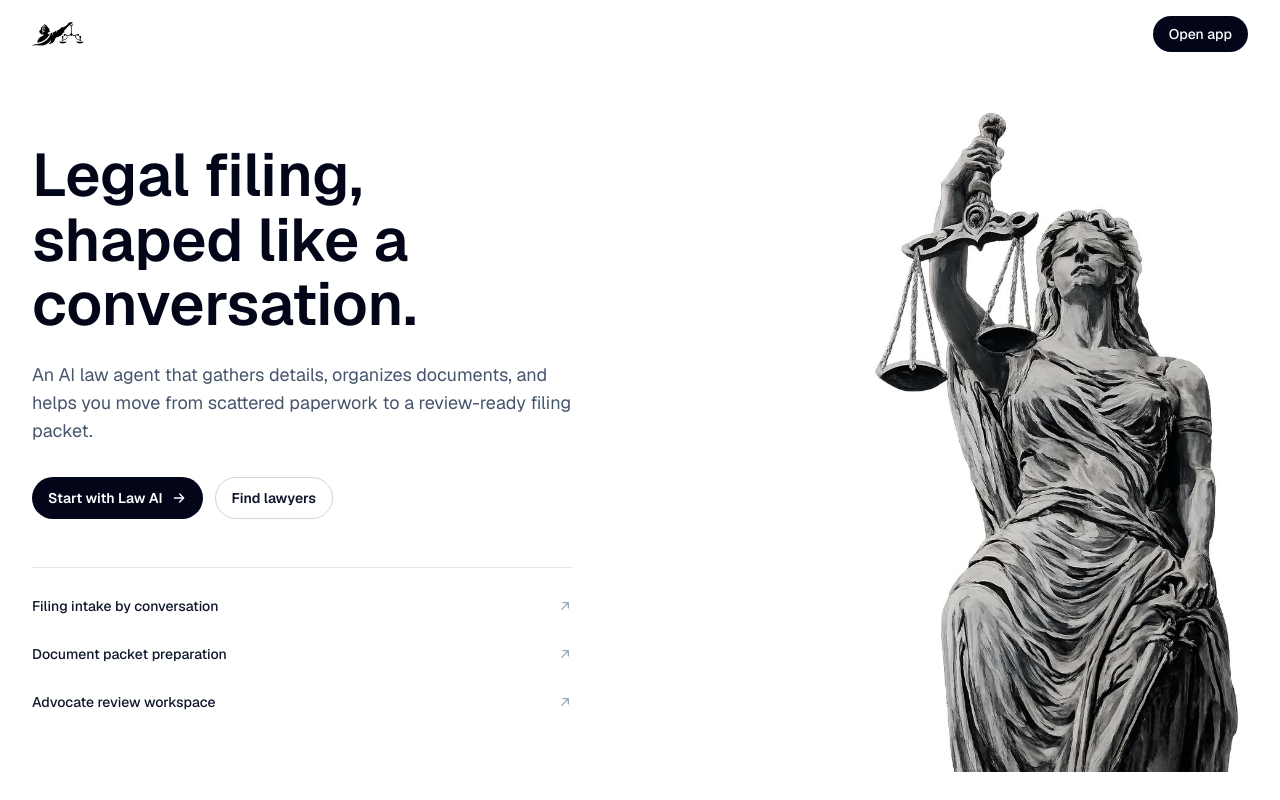
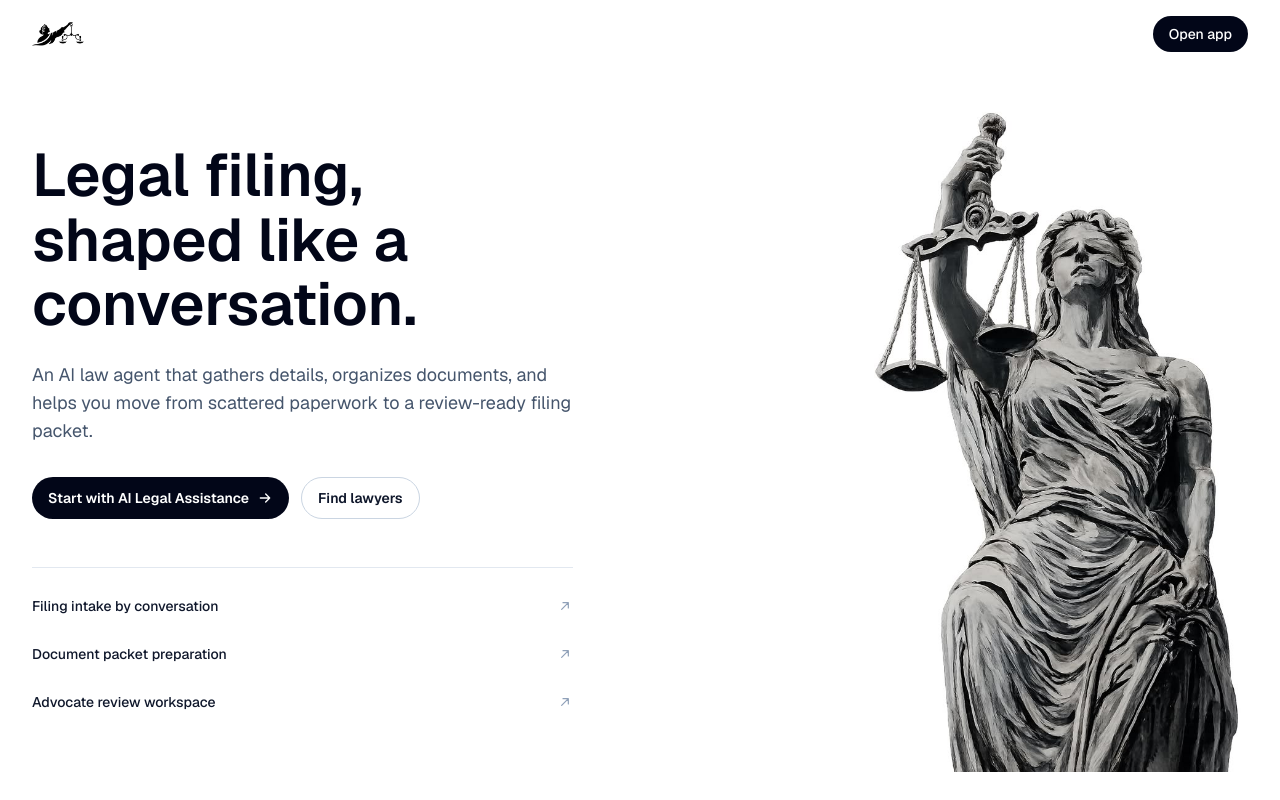
Before and after one commit to farzeenilyaszargar/Caseway, a Next.js app: page / in a window 1280 px wide. Built offline with nearby package versions, Linux system fonts and the light colour scheme; no server answers.

Commit message:
Rename Law AI label

```diff
--- a/app/assistant/page.tsx
+++ b/app/assistant/page.tsx
@@ -694,7 +694,7 @@ export default function AssistantPage() {
   const headerToggle = (
     <div className="grid w-full grid-cols-2 rounded-full border border-slate-200/80 bg-white/92 p-0.5 sm:w-[320px]">
       {[
-        ["agent", "Law AI"],
+        ["agent", "AI Legal Assistance"],
         ["lawyers", "Find Lawyers"],
       ].map(([value, label]) => (
         <button
@@ -737,7 +737,7 @@ export default function AssistantPage() {
         {mode === "agent" ? (
           <div className="mx-auto flex min-h-0 w-full max-w-4xl flex-1 overflow-hidden">
             <div className="flex min-h-0 w-full flex-col overflow-hidden rounded-lg bg-white ring-1 ring-slate-200/75">
-              <h1 className="sr-only">Law AI</h1>
+              <h1 className="sr-only">AI Legal Assistance</h1>
               <div className="relative min-h-0 flex-1 overflow-y-auto bg-white px-3 py-6 sm:px-6">
                 {noChatStarted ? (
                   <div className="pointer-events-none absolute inset-0 grid place-items-center px-6">
--- a/app/lawyers/[id]/page.tsx
+++ b/app/lawyers/[id]/page.tsx
@@ -6,7 +6,7 @@ const caseDocuments = [
   {
     name: "Filing packet draft.pdf",
     status: "Ready for review",
-    detail: "Generated from Law AI intake",
+    detail: "Generated from AI legal assistance intake",
   },
   {
     name: "Identity and address proof.zip",
--- a/app/layout.tsx
+++ b/app/layout.tsx
@@ -20,9 +20,9 @@ const siteUrl = process.env.NEXT_PUBLIC_SITE_URL
 
 export const metadata: Metadata = {
   metadataBase: siteUrl,
-  title: 'Caseway | Law AI',
+  title: 'Caseway | AI Legal Assistance',
   description:
-    'A clean chat-first Law AI for Indian filing workflows and advocate review.',
+    'A clean chat-first AI legal assistance app for Indian filing workflows and advocate review.',
   icons: {
     icon: [
       {
@@ -34,14 +34,14 @@ export const metadata: Metadata = {
     apple: '/icon.png',
   },
   openGraph: {
-    title: 'Caseway | Law AI',
+    title: 'Caseway | AI Legal Assistance',
     description:
       'Chat-first Indian legal filing workflows with advocate matching.',
     images: ['/og.png'],
   },
   twitter: {
     card: 'summary_large_image',
-    title: 'Caseway | Law AI',
+    title: 'Caseway | AI Legal Assistance',
     description:
       'Chat-first Indian legal filing workflows with advocate matching.',
     images: ['/og.png'],
--- a/app/page.tsx
+++ b/app/page.tsx
@@ -40,7 +40,7 @@ export default function Home() {
               href="/assistant"
               className="inline-flex items-center gap-2 rounded-full bg-slate-950 px-4 py-2.5 text-sm font-semibold text-white transition hover:bg-slate-800"
             >
-              Start with Law AI
+              Start with AI Legal Assistance
               <svg aria-hidden="true" viewBox="0 0 24 24" className="h-4 w-4 text-white" fill="none" stroke="currentColor" strokeWidth="2">
                 <path d="M5 12h14M13 6l6 6-6 6" strokeLinecap="round" strokeLinejoin="round" />
               </svg>
```
